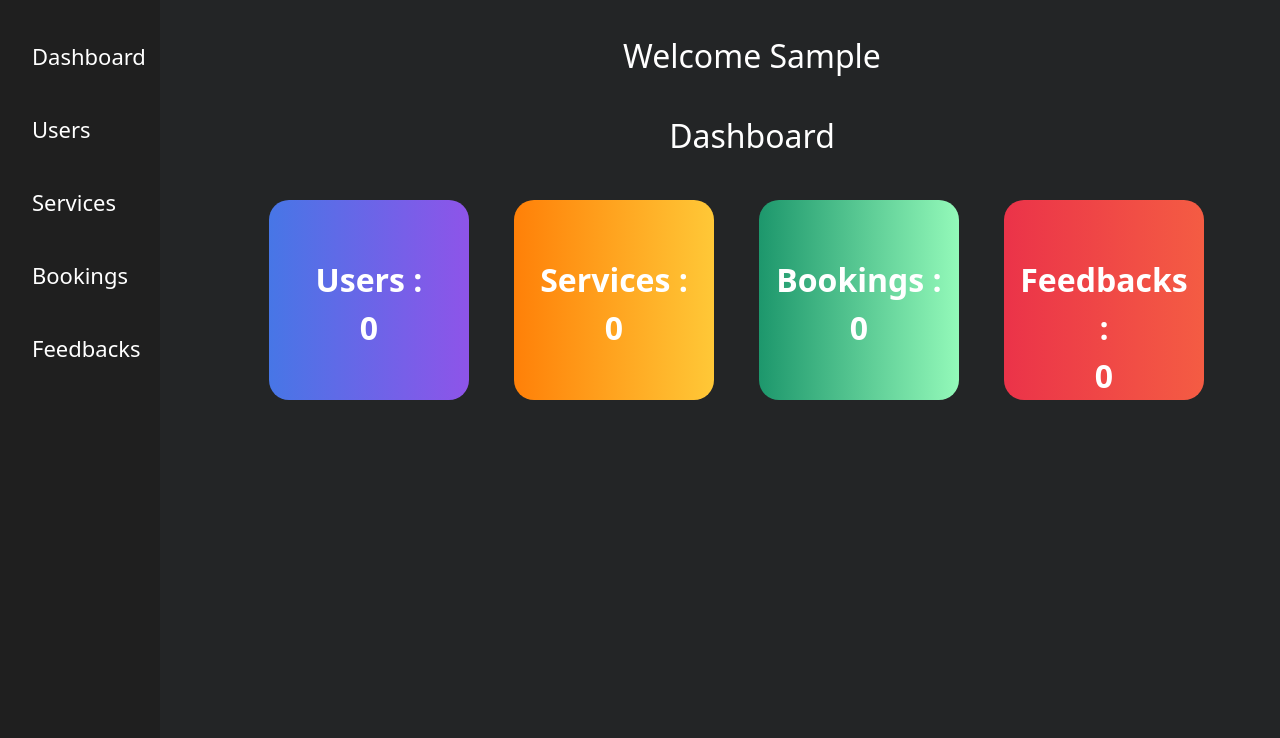
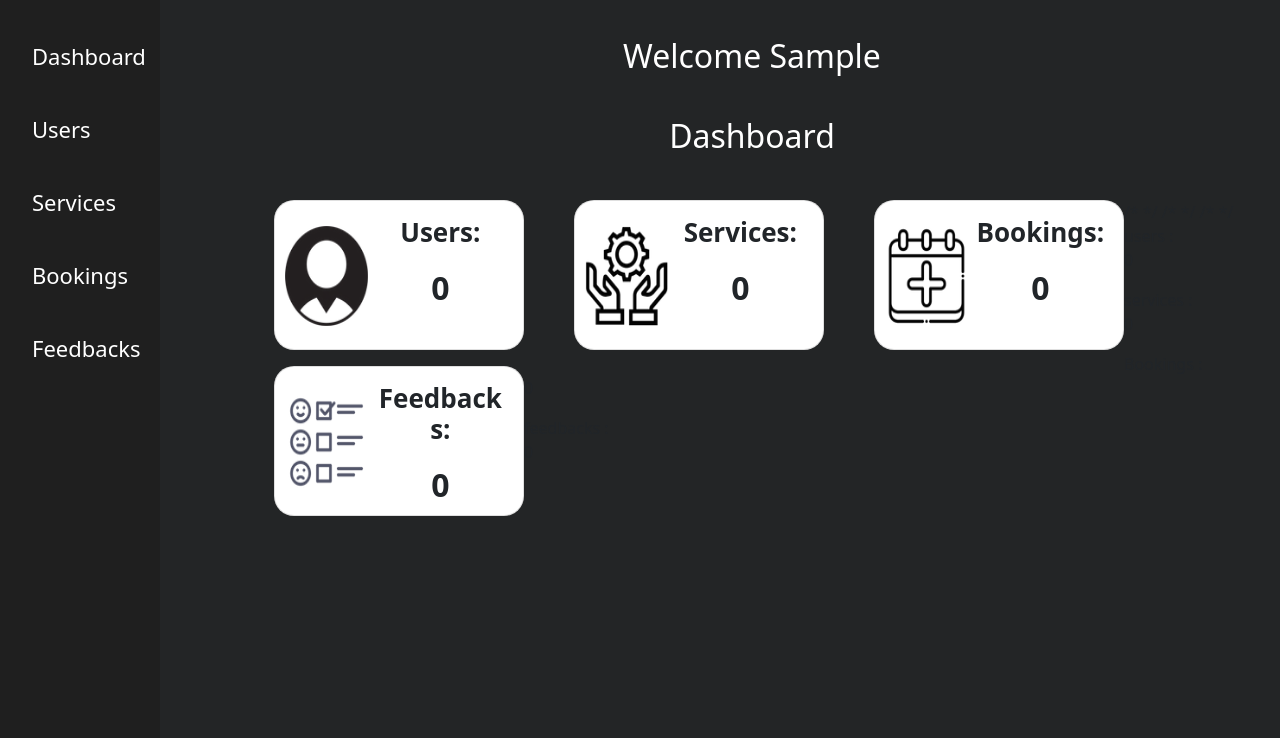
Before and after one commit to Tharunk046/car_service, a PHP site: page /admin-panel.php in a window 1280 px wide. Shown: the part 62-800 px from the top of the page. Run offline with PHP 8.4, Linux system fonts and the light colour scheme; the visitor is signed in with stand-in values (Sample User, id 1); data that the repository does not hold is empty.

Commit message:
admin pannel

```diff
--- a/admin/admin-panel.php
+++ b/admin/admin-panel.php
@@ -1,4 +1,4 @@
-<?php session_start();?>
+<?php session_start(); ?>
 <?php
 $connection = mysqli_connect('localhost', 'root', '', 'service_appointment') or die("connection failed") . mysqli_connect_error();
 $sql1 = "SELECT * FROM `users`";
@@ -20,6 +20,7 @@ if ($result4 = mysqli_query($connection, $sql4)) {
 ?>
 <!DOCTYPE html>
 <html lang="en">
+
 <head>
   <meta charset="UTF-8">
   <meta http-equiv="X-UA-Compatible" content="IE=edge">
@@ -27,51 +28,101 @@ if ($result4 = mysqli_query($connection, $sql4)) {
   <!-- Bootstrap CSS v5.0.2 -->
   <link rel="stylesheet" href="./styles/admin-panel.css">
   <link rel="stylesheet" href="https://use.fontawesome.com/releases/v6.0.0/css/all.css" integrity="sha384-3B6NwesSXE7YJlcLI9RpRqGf2p/EgVH8BgoKTaUrmKNDkHPStTQ3EyoYjCGXaOTS" crossorigin="anonymous">
-    <link rel="stylesheet" href="https://cdn.jsdelivr.net/npm/bootstrap@5.0.2/dist/css/bootstrap.min.css"  integrity="sha384-EVSTQN3/azprG1Anm3QDgpJLIm9Nao0Yz1ztcQTwFspd3yD65VohhpuuCOmLASjC" crossorigin="anonymous">
+  <link rel="stylesheet" href="https://cdn.jsdelivr.net/npm/bootstrap@5.0.2/dist/css/bootstrap.min.css" integrity="sha384-EVSTQN3/azprG1Anm3QDgpJLIm9Nao0Yz1ztcQTwFspd3yD65VohhpuuCOmLASjC" crossorigin="anonymous">
   <!-- Bootstrap JavaScript Libraries -->
   <script src="https://cdn.jsdelivr.net/npm/@popperjs/core@2.9.2/dist/umd/popper.min.js" integrity="sha384-IQsoLXl5PILFhosVNubq5LC7Qb9DXgDA9i+tQ8Zj3iwWAwPtgFTxbJ8NT4GN1R8p" crossorigin="anonymous"></script>
   <script src="https://cdn.jsdelivr.net/npm/bootstrap@5.0.2/dist/js/bootstrap.min.js" integrity="sha384-cVKIPhGWiC2Al4u+LWgxfKTRIcfu0JTxR+EQDz/bgldoEyl4H0zUF0QKbrJ0EcQF" crossorigin="anonymous"></script>
   <title>Document</title>
 </head>
+
 <body>
-   <?php include "../basic/admin-header.php"?>
-   <?php include "../basic/sidebar.php"?>
+  <?php include "../basic/admin-header.php" ?>
+  <?php include "../basic/sidebar.php" ?>
   <div class="dashboard">
     <p class="welcome"><?php echo "welcome " . $_SESSION['sess_user']; ?></p>
     <p class="welcome">Dashboard</p>
     <br>
-   <a href="./admin-user.php">
-    <div class="box user">
-    <p>
-        users : <br>
-        <?php echo $usercount; ?>
-    </p>
+    <a href="./admin-user.php" class="text-dark">
+    <div class="card mb-3">
+      <div class="row g-0">
+        <div class="col-md-4">
+          <img src="../images/user.png" class="img-fluid rounded-start" alt="...">
+        </div>
+        <div class="col-md-8">
+          <div class="card-body">
+            <h5 class="card-title">Users:</h5>
+            <p class="card-text"><?php echo $usercount ?></p>
+          </div>
+        </div>
+      </div>
     </div>
     </a>
-   <a href="./admin-service.php">
-    <div class="box service">
-    <p>
-       services : <br>
-        <?php echo $servicecount; ?>
-    </p>
+    /* */
+    <a href="./admin-service.php" class="text-dark">
+    <div class="card mb-3">
+      <div class="row g-0">
+        <div class="col-md-4">
+          <img src="../images/service.png" class="img-fluid rounded-start" alt="...">
+        </div>
+        <div class="col-md-8">
+          <div class="card-body">
+            <h5 class="card-title">Services:</h5>
+            <p class="card-text"><?php echo $servicecount ?></p>
+          </div>
+        </div>
+      </div>
     </div>
     </a>
-   <a href="./admin-booking.php">
-    <div class="box booking">
-    <p>
-        Bookings : <br>
-        <?php echo $bookingcount; ?>
-    </p>
+    /* */
+    <a href="./admin-booking.php" class="text-dark">
+    <div class="card mb-3">
+      <div class="row g-0">
+        <div class="col-md-4">
+          <img src="../images/add-event.png" class="img-fluid rounded-start" alt="...">
+        </div>
+        <div class="col-md-8">
+          <div class="card-body">
+            <h5 class="card-title">Bookings:</h5>
+            <p class="card-text"><?php echo $bookingcount ?></p>
+          </div>
+        </div>
+      </div>
     </div>
     </a>
-   <a href="./admin-feedback.php">
-    <div class="box feedback">
-    <p>
-        feedbacks : <br>
-        <?php echo $feedbackcount; ?>
-    </p>
+    /* */
+    <a href="./admin-feedback.php" class="text-dark">
+    <div class="card mb-3">
+      <div class="row g-0">
+        <div class="col-md-4">
+          <img src="../images/feedback.png" class="img-fluid rounded-start" alt="...">
+        </div>
+        <div class="col-md-8">
+          <div class="card-body">
+            <h5 class="card-title">Feedbacks:</h5>
+            <p class="card-text"><?php echo $feedbackcount ?></p>
+          </div>
+        </div>
+      </div>
     </div>
     </a>
   </div>
 </body>
 </html>
+
+
+<p>
+        users : <br>
+        <?php echo $usercount; ?>
+    </p>
+    <p>
+       services : <br>
+       <?php echo $servicecount; ?>
+    </p>
+    <p>
+        Bookings : <br>
+        <?php echo $bookingcount; ?>
+    </p>
+     <p>
+        feedbacks : <br>
+        <?php echo $feedbackcount; ?>
+    </p>
--- a/admin/styles/admin-panel.css
+++ b/admin/styles/admin-panel.css
@@ -12,32 +12,31 @@ body {
   text-align: center;
   color: white;
 }
-.box {
+.card {
   box-sizing: border-box;
   float: left;
   margin-left: 45px;
-  width: 200px;
-  height: 200px;
+  width: 250px;
+  height: 150px;
   border-radius: 20px !important;
+  border: 1px solid white;
+  margin-left: 50px;
 }
-.box p {
-  color: white;
-  margin-top: 3rem;
+.card p {
   font-size: 32px;
   font-weight: 600;
   text-transform: capitalize;
   text-align: center;
   padding: 8px;
 }
-.user {
-  background: linear-gradient(to right, #4776e6, #8e54e9);
+.card .card-title{
+  font-size: 26px;
+  font-weight: 600;
+  text-align: center;
 }
-.service {
-  background: linear-gradient(to right, #ff8008, #ffc837);
+.card img{
+  width: 100px;
+  height: 100px;
+  margin-top: 25px;
+  margin-left: 10px;
 }
-.booking {
-  background: linear-gradient(to right, #1d976c, #93f9b9);
-}
-.feedback {
-  background: linear-gradient(to right, #eb3349, #f45c43);
-}
```
Lines whose indentation alone changed are shown as unchanged.
